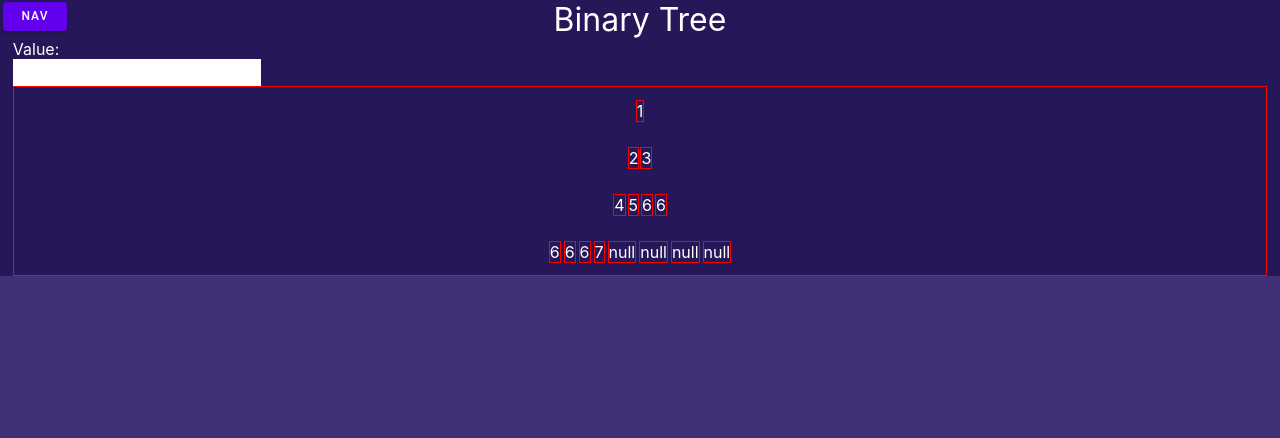
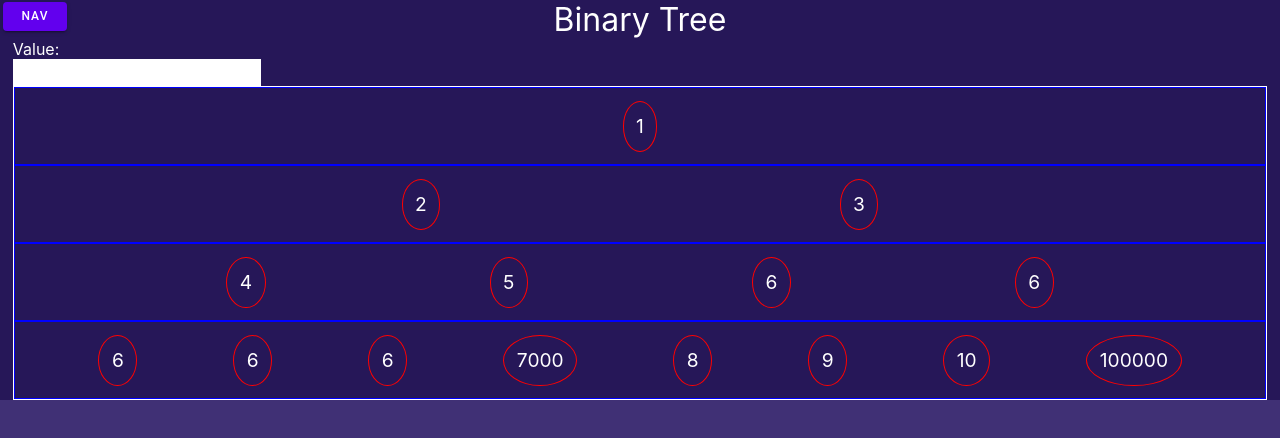
Before and after one commit to kjameer0/hashmap-visualizer, a React (Vite) app: page /binary-tree in a window 1280 px wide. Shown: the top 438 px of the page. Built offline with nearby package versions, Linux system fonts and the light colour scheme.

Commit message:
bug: not adding val when val is a power of 2

```diff
--- a/src/components/BinaryTreeDisplay.tsx
+++ b/src/components/BinaryTreeDisplay.tsx
@@ -1,30 +1,38 @@
 import { BinaryTreeMaker, BinaryTreeNode, getBaseLog, makeRows } from 'utils/binaryTree-utils';
+import BinaryTreeVisNode from './BinaryTreeVisNode';
 const gridStyles = {
   display: 'grid',
-  border: '1px solid red',
+  border: '1px solid white',
+  //width: '90vw',
 };
-const cellStyles = {
-  border: '1px solid red',
-  margin: '1% 2%',
+const rowStyles = {
+  display: 'flex',
+  justifyContent: 'space-evenly',
+  border: '1px solid blue',
 };
-export default function BinaryTreeDisplay({ currentTree }: { currentTree: BinaryTreeMaker }) {
+
+export default function BinaryTreeDisplay({
+  currentTree,
+  setCurrentTree,
+}: {
+  currentTree: BinaryTreeMaker;
+  setCurrentTree: (tree: BinaryTreeMaker) => void;
+}) {
   console.log(makeRows(currentTree));
   return (
     <div className="btree-grid" style={gridStyles}>
       {makeRows(currentTree).map((e, idx) => {
         return (
-          <div key={idx} style={{ display: 'flex', justifyContent: 'center' }}>
+          <div key={idx} style={{ ...rowStyles }}>
             {e.map((node, index) => {
               return (
-                <button
-                  style={{
-                    ...cellStyles,
-                    margin: `1% ${idx * 0.5}px`,
-                  }}
-                  key={index + 2 ** idx - 1}
-                >
-                  {node || 'null'}
-                </button>
+                <BinaryTreeVisNode
+                  key={index}
+                  val={node || 'null'}
+                  currentTree={currentTree}
+                  setCurrentTree={setCurrentTree}
+                  idx={index + idx - 1}
+                />
               );
             })}
           </div>
@@ -33,13 +41,3 @@ export default function BinaryTreeDisplay({ currentTree }: { currentTree: Binary
     </div>
   );
 }
-
-{
-  /* {currentTree.tree.map((e, index) => {
-  return (
-    <span style={cellStyles} key={index}>
-      {e}
-    </span>
-  );
-})} */
-}
--- a/src/components/BinaryTreeVisNode.tsx
+++ b/src/components/BinaryTreeVisNode.tsx
@@ -1,4 +1,32 @@
 import { BinaryTreeMaker, BinaryTreeNode } from 'utils/binaryTree-utils';
-export default function BinaryTreeVisNode({ currentTree }: { currentTree: BinaryTreeNode[] }) {
-  return <div></div>;
+import * as CSS from 'csstype';
+const cellStyles: CSS.Properties = {
+  border: '1px solid red',
+  borderRadius: '50%',
+  padding: '1%',
+  margin: '1%',
+
+  // width: '2rem',
+  overflow: 'hidden',
+};
+const cellPStyles: CSS.Properties = {
+  textAlign: 'center',
+  fontSize: '1.2rem',
+};
+export default function BinaryTreeVisNode({
+  currentTree,
+  setCurrentTree,
+  idx,
+  val,
+}: {
+  currentTree: BinaryTreeMaker;
+  setCurrentTree: (tree: BinaryTreeMaker) => void;
+  idx: number;
+  val: BinaryTreeNode;
+}) {
+  return (
+    <button style={{ ...cellStyles }}>
+      <p style={cellPStyles}>{val}</p>
+    </button>
+  );
 }
--- a/src/components/NavBar.tsx
+++ b/src/components/NavBar.tsx
@@ -1,6 +1,6 @@
 import React, { useState } from 'react';
 import { NavLink } from 'react-router-dom';
-import CSS from 'csstype';
+import * as CSS from 'csstype';
 const barStyle: CSS.Properties = {
   height: '100%',
   width: '0',
--- a/src/components/visualizers/BinaryTree.tsx
+++ b/src/components/visualizers/BinaryTree.tsx
@@ -4,7 +4,25 @@ import BinaryTreeDisplay from 'components/BinaryTreeDisplay';
 //use style objects
 export default function BinaryTree() {
   const [currentTree, setCurrentTree] = useState(
-    new BinaryTreeMaker(['1', '2', '3', '4', '5', '6', '6', '6', '6', '6', '7'] as BinaryTreeNode[])
+    new BinaryTreeMaker([
+      '1',
+      '2',
+      '3',
+      '4',
+      '5',
+      '6',
+      '6',
+      '6',
+      '6',
+      '6',
+      '7000',
+      '8',
+      '9',
+      '10',
+      '100000',
+      '6',
+      // '9',
+    ])
   );
   const [val, setVal] = useState('');
   const [errorText, setErrorText] = useState('');
@@ -20,7 +38,7 @@ export default function BinaryTree() {
           <input type="text" value={val} onChange={(e) => setVal(e.target.value)} />
         </label>
       </div>
-      <BinaryTreeDisplay currentTree={currentTree} />
+      <BinaryTreeDisplay setCurrentTree={setCurrentTree} currentTree={currentTree} />
     </div>
   );
 }
--- a/src/utils/binaryTree-utils.tsx
+++ b/src/utils/binaryTree-utils.tsx
@@ -60,6 +60,9 @@ export class BinaryTreeMaker {
     this.tree[idx] = null;
     this.size--;
   }
+  numRows() {
+    return Math.ceil(getBaseLog(2, this.size));
+  }
 }
 
 export function generateRandomBinaryTree(size: number) {
@@ -81,6 +84,7 @@ export function generateRandomBinaryTree(size: number) {
     const cur = [] as BinaryTreeNode[];
     let numberOfNodes = 0;
     while (numberOfNodes < nodesPerRow) {
+      console.log(tree.getVal(pointer));
       cur.push(tree.getVal(pointer) || null);
       pointer++;
       numberOfNodes++;
```
Lines whose indentation alone changed are shown as unchanged.
